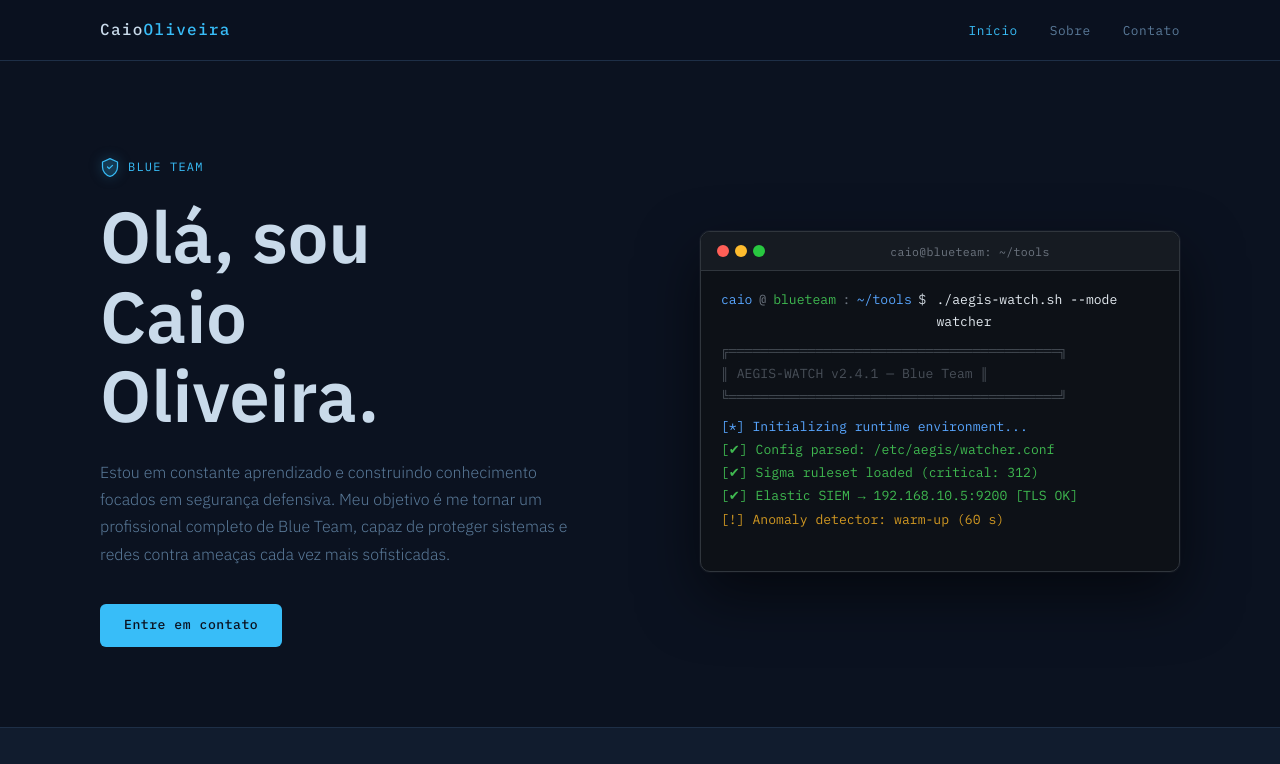
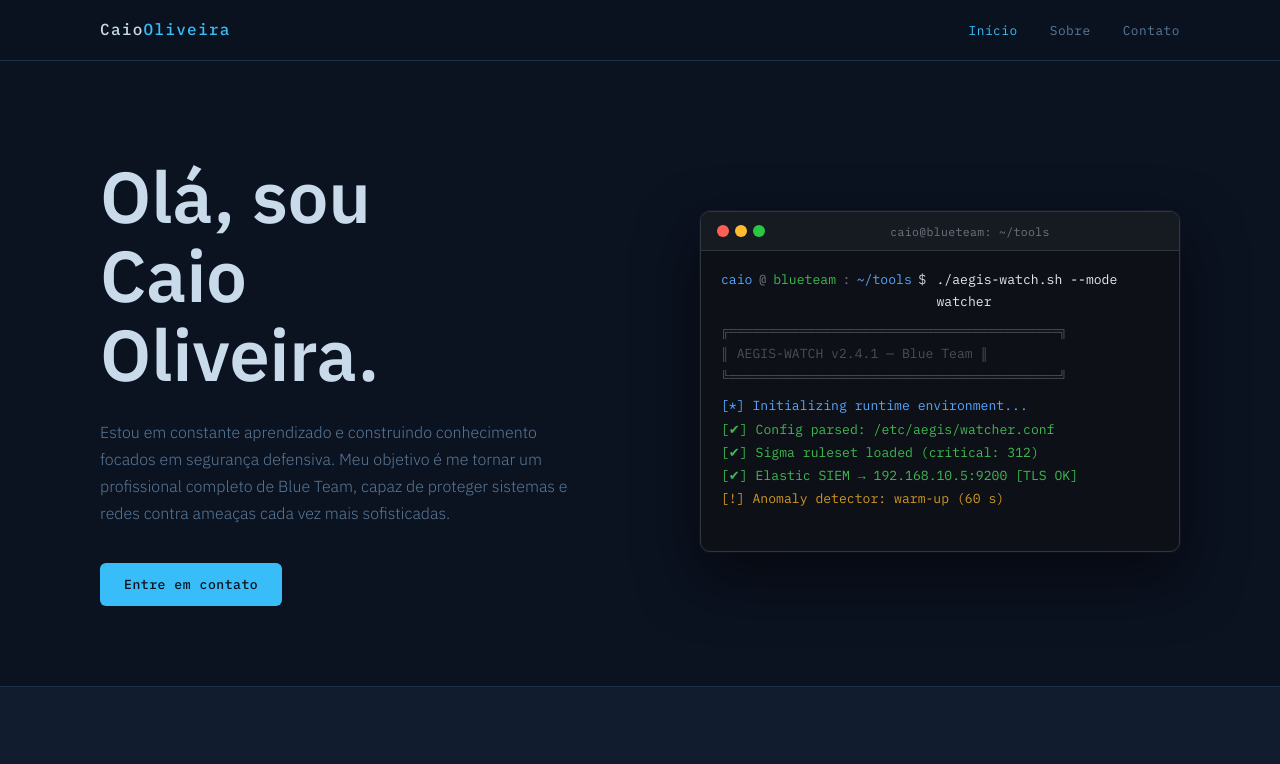
Before and after one commit to caiooliver912/site-web-portfolio, a plain HTML site: page portfolio-caio/index.html in a window 1280 px wide. Shown: the top 764 px of the page. Drawn offline with Linux system fonts and the light colour scheme.

Commit message:
Remoção do SVG Blue Team em cima do Olá, sou Caio Oliveira

```diff
--- a/portfolio-caio/index.html
+++ b/portfolio-caio/index.html
@@ -32,13 +32,6 @@
     <section class="hero" aria-labelledby="hero-title">
       <div class="container hero__inner">
         <div class="hero__content">
-          <p class="hero__label">
-            <svg class="shield-icon" viewBox="0 0 24 24" fill="none" xmlns="http://www.w3.org/2000/svg" aria-hidden="true">
-              <path d="M12 2L3 6v6c0 5.25 3.75 10.15 9 11.25C17.25 22.15 21 17.25 21 12V6L12 2z" fill="rgba(56,189,248,0.15)" stroke="#38bdf8" stroke-width="1.5" stroke-linejoin="round"/>
-              <path d="M9 12l2 2 4-4" stroke="#38bdf8" stroke-width="1.5" stroke-linecap="round" stroke-linejoin="round"/>
-            </svg>
-            Blue Team
-          </p>
           <h1 id="hero-title" class="hero__title">
             Olá, sou<br/>Caio<br/>Oliveira.
           </h1>
```
